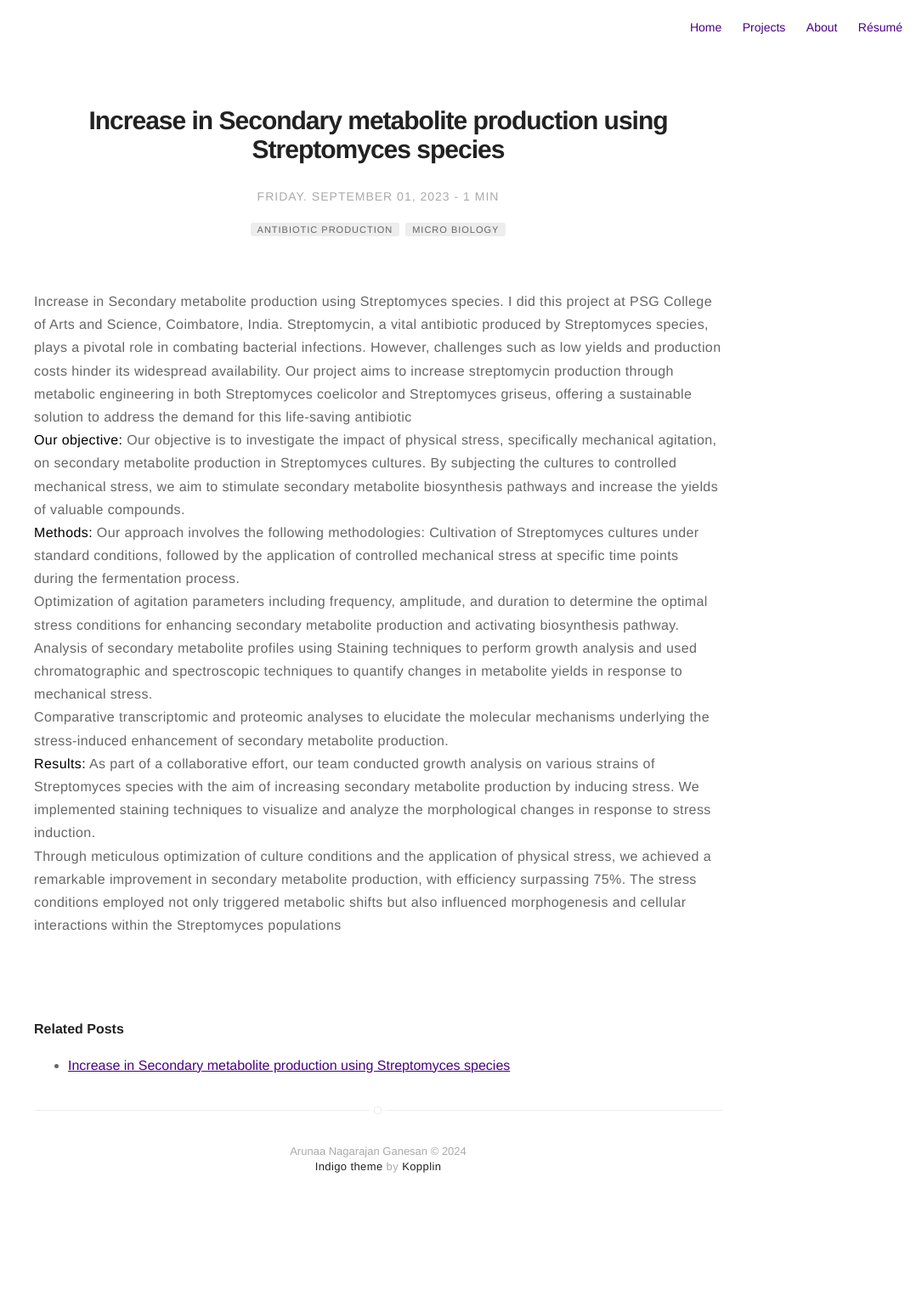
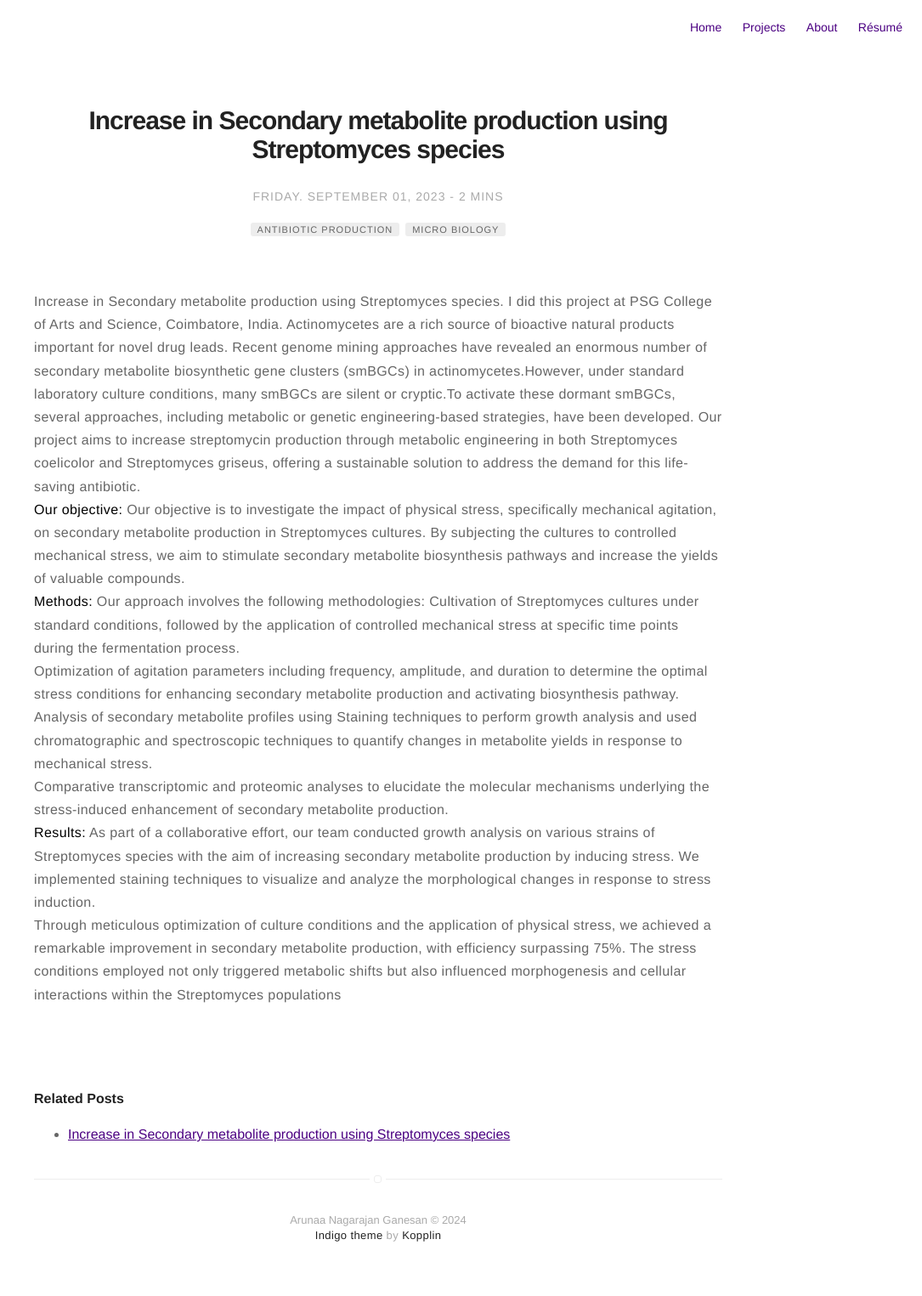
Before and after one commit to arunaang/arunaang.github.io, a Jekyll site: the page built from _posts/2023-09-24-Designing-Protein-Binder.markdown, in a window 1280 px wide. Shown: the whole page at 85% size, without its empty margins (195-1280 px from the left). Built offline with Jekyll 4.4.1, drawn with Linux system fonts in a browser that asks for light colours; nearby versions of some CDN libraries; before the commit the page ends 1444 px from its top, so only the background shows below that.

Commit message:
added more

```diff
--- a/_posts/2023-09-24-Designing-Protein-Binder.markdown
+++ b/_posts/2023-09-24-Designing-Protein-Binder.markdown
@@ -18,7 +18,7 @@ externalLink: false
 
 <!-- ![Protein Binder](/assets/images/final_binder.png) -->
 
-Increase in Secondary metabolite production using Streptomyces species. I did this project at PSG College of Arts and Science, Coimbatore, India. Streptomycin, a vital antibiotic produced by Streptomyces species, plays a pivotal role in combating bacterial infections. However, challenges such as low yields and production costs hinder its widespread availability. Our project aims to increase streptomycin production through metabolic engineering in both Streptomyces coelicolor and Streptomyces griseus, offering a sustainable solution to address the demand for this life-saving antibiotic
+Increase in Secondary metabolite production using Streptomyces species. I did this project at PSG College of Arts and Science, Coimbatore, India. Actinomycetes are a rich source of bioactive natural products important for novel drug leads. Recent genome mining approaches have revealed an enormous number of secondary metabolite biosynthetic gene clusters (smBGCs) in actinomycetes.However, under standard laboratory culture conditions, many smBGCs are silent or cryptic.To activate these dormant smBGCs, several approaches, including metabolic or genetic engineering-based strategies, have been developed. Our project aims to increase streptomycin production through metabolic engineering in both Streptomyces coelicolor and Streptomyces griseus, offering a sustainable solution to address the demand for this life-saving antibiotic.
 <br>
 **Our objective:**
 Our objective  is to investigate the impact of physical stress, specifically mechanical agitation, on secondary metabolite production in Streptomyces cultures. By subjecting the cultures to controlled mechanical stress, we aim to stimulate secondary metabolite biosynthesis pathways and increase the yields of valuable compounds.
```
